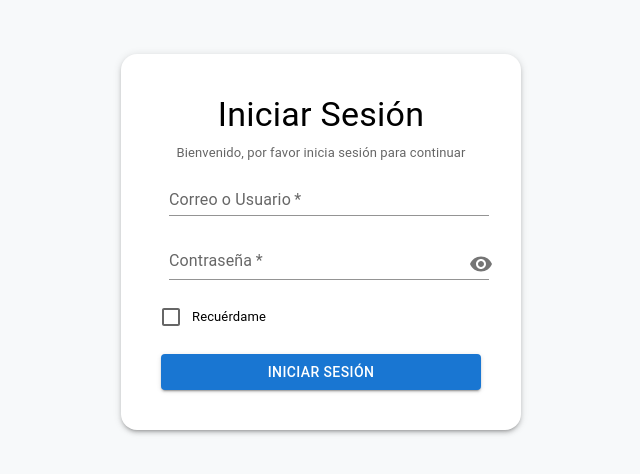
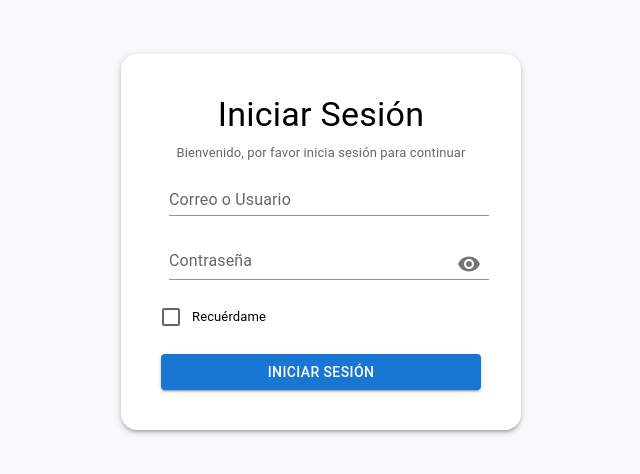
Before and after one commit to ramos-201/artemisfr, a React (Create React App) app: page /login in a window 1280 px wide. Shown: the part 158-632 px from the top of the page, without its empty margins (319-959 px from the left). Built offline with nearby package versions, Linux system fonts and the light colour scheme.

Commit message:
fix: validate field login

```diff
--- a/package.json
+++ b/package.json
@@ -11,10 +11,14 @@
     "@testing-library/react": "^13.4.0",
     "@testing-library/user-event": "^13.5.0",
     "@toolpad/core": "^0.8.1",
+    "@types/react": "^18.3.11",
+    "@types/react-dom": "^18.3.1",
+    "prop-types": "^15.8.1",
     "react": "^18.3.1",
     "react-dom": "^18.3.1",
     "react-router-dom": "^6.27.0",
     "react-scripts": "5.0.1",
+    "typescript": "^5.6.3",
     "web-vitals": "^2.1.4"
   },
   "scripts": {
--- /dev/null
+++ b/src/pages/CustomLoginStyles.jsx
@@ -0,0 +1,20 @@
+export const parentContainerStyles = {
+  bgcolor: '#f7f9fa',
+  minHeight: '100vh',
+  display: 'flex',
+  alignItems: 'center',
+  justifyContent: 'center'
+}
+
+export const centerContainerStyles = {
+  display: 'flex',
+  flexDirection: 'column',
+  justifyContent: 'center',
+  bgcolor: 'white',
+  boxShadow: 3,
+  borderRadius: 4,
+  width: '100%',
+  maxWidth: { xs: 350, sm: 400 },
+  boxSizing: 'border-box',
+  p: { xs: 3, sm: 5 }
+}
--- a/src/pages/Login.jsx
+++ b/src/pages/Login.jsx
@@ -1,171 +1,118 @@
 import React, { useState } from 'react';
-import { Box, Container, TextField, Button, Typography, Checkbox, FormControlLabel, IconButton, InputAdornment } from "@mui/material";
-import Visibility from '@mui/icons-material/Visibility';
-import VisibilityOff from '@mui/icons-material/VisibilityOff';
+import { Box, Container, Button, Typography, Checkbox, FormControlLabel } from "@mui/material";
+import { parentContainerStyles, centerContainerStyles } from './CustomLoginStyles';
+import InputField from "./components/InputFieldComponent";
 
-const LoginTitle = () => {
+
+const RememberSection = () => {
   return (
-    <Typography variant="h4" sx={{ textAlign: 'center' }}>
-      Iniciar Sesión
-    </Typography>
-  );
-}
-
-const LoginDescription = () => {
-  return (
-    <Typography
-      sx={{
-        textAlign: 'center',
-        fontSize: '13px',
-        opacity: 0.6,
-        mt: 1
-      }}
-    >
-      Bienvenido, por favor inicia sesión para continuar
-    </Typography>
-  );
-}
-
-const InputField = ({ label, type, value, onChange, error, helperText, endAdornment }) => {
-  return (
-    <TextField
-      required
-      label={label}
-      type={type}
-      variant="standard"
-      margin="normal"
-      size="small"
-      fullWidth
-      sx={{ m: 1 }}
-      value={value}
-      onChange={onChange}
-      error={error}
-      helperText={helperText}
-      InputProps={{
-        endAdornment: endAdornment
-      }}
+    <FormControlLabel
+      control={ <Checkbox name="remember" /> }
+      label="Recuérdame"
+      sx={{ mt: 1, fontSize: '5px' }}
+      slotProps={{ typography: { fontSize: '13px' } }}
     />
   )
 }
 
-const LoginForm = () => {
-  const [email, setEmail] = useState('');
-  const [password, setPassword] = useState('');
-  const [emailError, setEmailError] = useState(false);
-  const [passwordError, setPasswordError] = useState(false);
-  const [showPassword, setShowPassword] = useState(false);
-
-  const handleSubmit = () => {
-    setEmailError(email === '');
-    setPasswordError(password === '');
-
-    if (email && password) {
-      alert(`Email: ${email}, Contraseña: ${password}`);
-    }
-  };
-
-  const toggleShowPassword = () => {
-    setShowPassword(!showPassword);
-  };
-
-  return (
-    <Box>
-      <InputField
-        label="Correo o Usuario"
-        type="email"
-        value={email}
-        onChange={(e) => {
-          setEmail(e.target.value);
-          setEmailError(false);
-        }}
-        error={emailError}
-        helperText={emailError ? 'Este campo es requerido.' : ''}
-      />
-      <InputField
-        label="Contraseña"
-        type={showPassword ? 'text' : 'password'}
-        value={password}
-        onChange={(e) => {
-          setPassword(e.target.value);
-          setPasswordError(false);
-        }}
-        error={passwordError}
-        helperText={passwordError ? 'Este campo es requerido.' : ''}
-        endAdornment={
-          <InputAdornment position="end">
-            <IconButton
-              aria-label="toggle password visibility"
-              onClick={toggleShowPassword}
-              edge="end"
-            >
-              {showPassword ? <VisibilityOff /> : <Visibility />}
-            </IconButton>
-          </InputAdornment>
-        }
-      />
-      <Remember />
-      <ButtonLogin onClickHandle={handleSubmit} />
-    </Box>
-  );
-};
-
-const Remember = () => {
-  return (
-    <FormControlLabel
-      control={<Checkbox name="remember" />}
-      label="Recuérdame"
-      sx={{ mt: 1, fontSize: '5px' }}
-      slotProps={{typography: {fontSize: '13px'}}}
-    />
-  )
-}
-
-const ButtonLogin = ({ onClickHandle }) => {
+const ButtonLoginSection = () => {
   return (
      <Button
+       fullWidth
+       type="submit"
        variant="contained"
        color="primary"
-       fullWidth
-       sx={{ mt: 2 }}
-       onClick={onClickHandle}
+       sx={{mt: 2}}
      >
        Iniciar Sesión
      </Button>
   )
 }
 
-function CustomLogin() {
+const LoginForm = () => {
+  const [formFieldState, setFormFieldState] = useState({
+    userFieldValue: '',
+    passwordFieldValue: '',
+    hasErrorUserFieldValue: false,
+    hasErrorPasswordFieldValue: false
+  });
+
+  const handleSubmit = (e) => {
+    e.preventDefault();
+
+    setFormFieldState(prevState => ({
+      ...prevState,
+      hasErrorUserFieldValue: formFieldState.userFieldValue === '',
+      hasErrorPasswordFieldValue: formFieldState.passwordFieldValue === ''
+    }));
+
+    if (formFieldState.userFieldValue  && formFieldState.passwordFieldValue) {
+      alert(`Email: ${formFieldState.userFieldValue}, Contraseña: ${formFieldState.passwordFieldValue}`);
+    }
+  };
+
+  const dataInputFields = [
+    {
+      label: 'Correo o Usuario',
+      type: 'text',
+      value: formFieldState.userFieldValue,
+      isError: formFieldState.hasErrorUserFieldValue,
+      onChange: (e) => {
+        setFormFieldState(prevState => ({
+          ...prevState,
+          userFieldValue: e.target.value,
+          hasErrorPasswordFieldValue: false,
+        }));
+      }
+    },
+    {
+      label: 'Contraseña',
+      type: 'password',
+      value: formFieldState.passwordFieldValue,
+      isError: formFieldState.hasErrorPasswordFieldValue,
+      onChange: (e) => {
+        setFormFieldState(prevState => ({
+          ...prevState,
+          passwordFieldValue: e.target.value,
+          hasErrorPasswordFieldValue: false,
+        }));
+      }
+    },
+  ];
+
   return (
-    <Box
-      component="section"
-      sx={{
-        bgcolor: '#f7f9fa',
-        minHeight: '100vh',
-        display: 'flex',
-        alignItems: 'center',
-        justifyContent: 'center'
-      }}
-    >
-      <Container
-        sx={{
-          display: 'flex',
-          flexDirection: 'column',
-          justifyContent: 'center',
-          bgcolor: 'white',
-          boxShadow: 3,
-          borderRadius: 4,
-          width: '100%',
-          maxWidth: { xs: 350, sm: 400 },
-          boxSizing: 'border-box',
-          p: { xs: 3, sm: 5 },
-        }}
-      >
-        <LoginTitle />
-        <LoginDescription />
+    <form onSubmit={handleSubmit}>
+       {dataInputFields.map((field, index) => (
+         <InputField
+            key={index}
+            label={field.label}
+            type={field.type}
+            value={field.value}
+            onChange={field.onChange}
+            isError={field.isError}
+            helperText={field.isError ? 'Este campo es requerido.' : ''}
+         />
+       ))}
+      <RememberSection />
+      <ButtonLoginSection onClickHandle={handleSubmit} />
+    </form>
+  );
+};
+
+function LoginView() {
+  return (
+    <Box component="section" sx={ parentContainerStyles } >
+      <Container sx={ centerContainerStyles } >
+        <Typography variant="h4" sx={{ textAlign: 'center' }} >
+          Iniciar Sesión
+        </Typography>
+         <Typography sx={{ textAlign: 'center', fontSize: '13px', opacity: 0.6, mt: 1 }} >
+           Bienvenido, por favor inicia sesión para continuar
+         </Typography>
         <LoginForm />
       </Container>
     </Box>
   );
 }
 
-export default CustomLogin;
+export default LoginView;
--- /dev/null
+++ b/src/pages/components/InputFieldComponent.jsx
@@ -0,0 +1,59 @@
+import React, { useState } from 'react';
+import { IconButton, InputAdornment, TextField } from "@mui/material";
+import { Visibility, VisibilityOff } from "@mui/icons-material";
+import PropTypes from "prop-types";
+
+const InputField = ({
+  label,
+  type = 'text',
+  value,
+  onChange,
+  isError,
+  helperText = ''
+}) => {
+  const [isShowPassword, setIsShowPassword] = useState(false);
+
+  const toggleShowPassword = () => { setIsShowPassword((prev) => !prev); };
+
+  const typeShowPassword = isShowPassword ? 'text' : 'password';
+
+  // isRequired = ?
+
+  return (
+    <TextField
+      fullWidth
+      label={label}
+      type={ type === 'password' ? typeShowPassword : type }
+      value={value}
+      variant="standard"
+      margin="normal"
+      size="small"
+      sx={{m: 1}}
+      onChange={onChange}
+      error={isError}
+      helperText={helperText}
+      slotProps={{
+        input: {
+          endAdornment: type === 'password' ? (
+            <InputAdornment position="end" >
+              <IconButton onClick={toggleShowPassword} onMouseDown={(e) => e.preventDefault()} >
+                { isShowPassword ? <VisibilityOff /> : <Visibility /> }
+              </IconButton>
+            </InputAdornment>
+          ) : null,
+        },
+      }}
+    />
+  );
+};
+
+InputField.propTypes = {
+  label: PropTypes.string.isRequired,
+  type : PropTypes.string,
+  value: PropTypes.string.isRequired,
+  onChange: PropTypes.func.isRequired,
+  isError: PropTypes.bool.isRequired,
+  helperText: PropTypes.string,
+};
+
+export default InputField;
```
Also changed, not shown: 1 other file (tests, documents, lock files or other folders).
